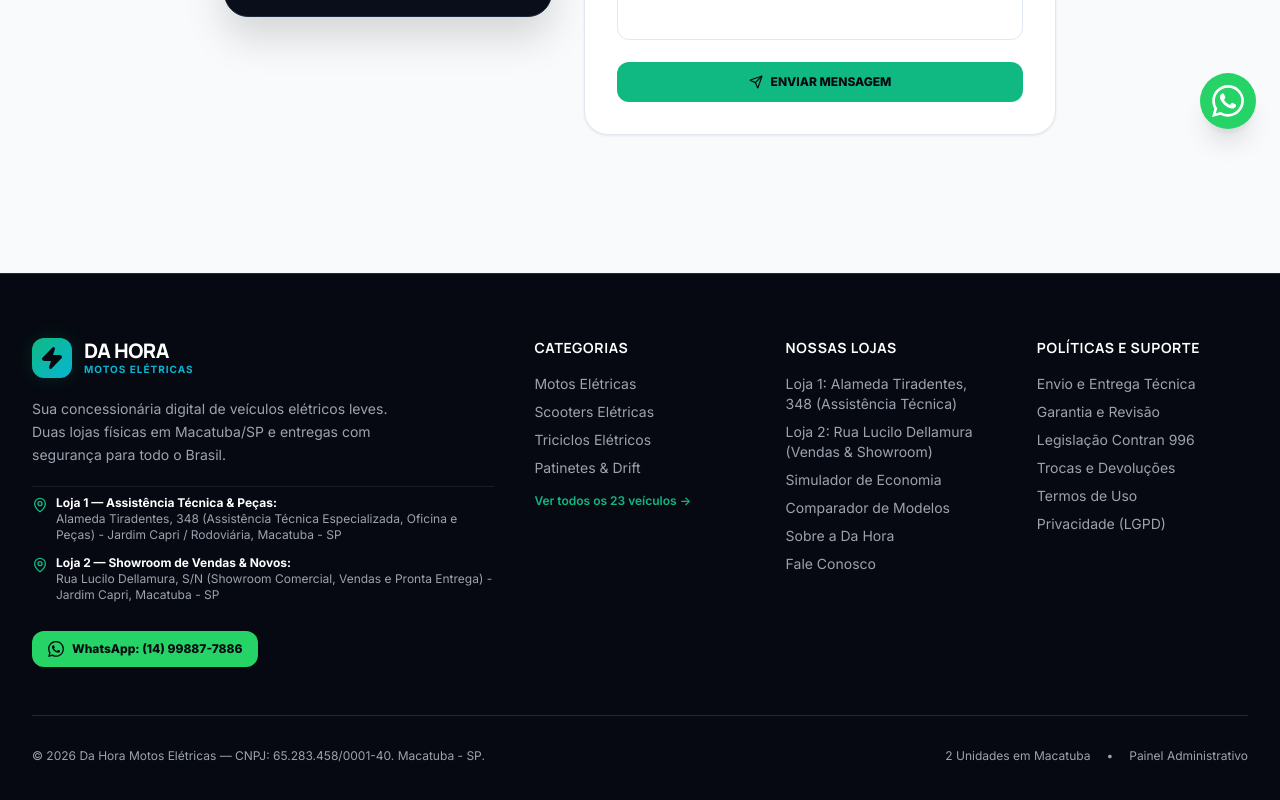
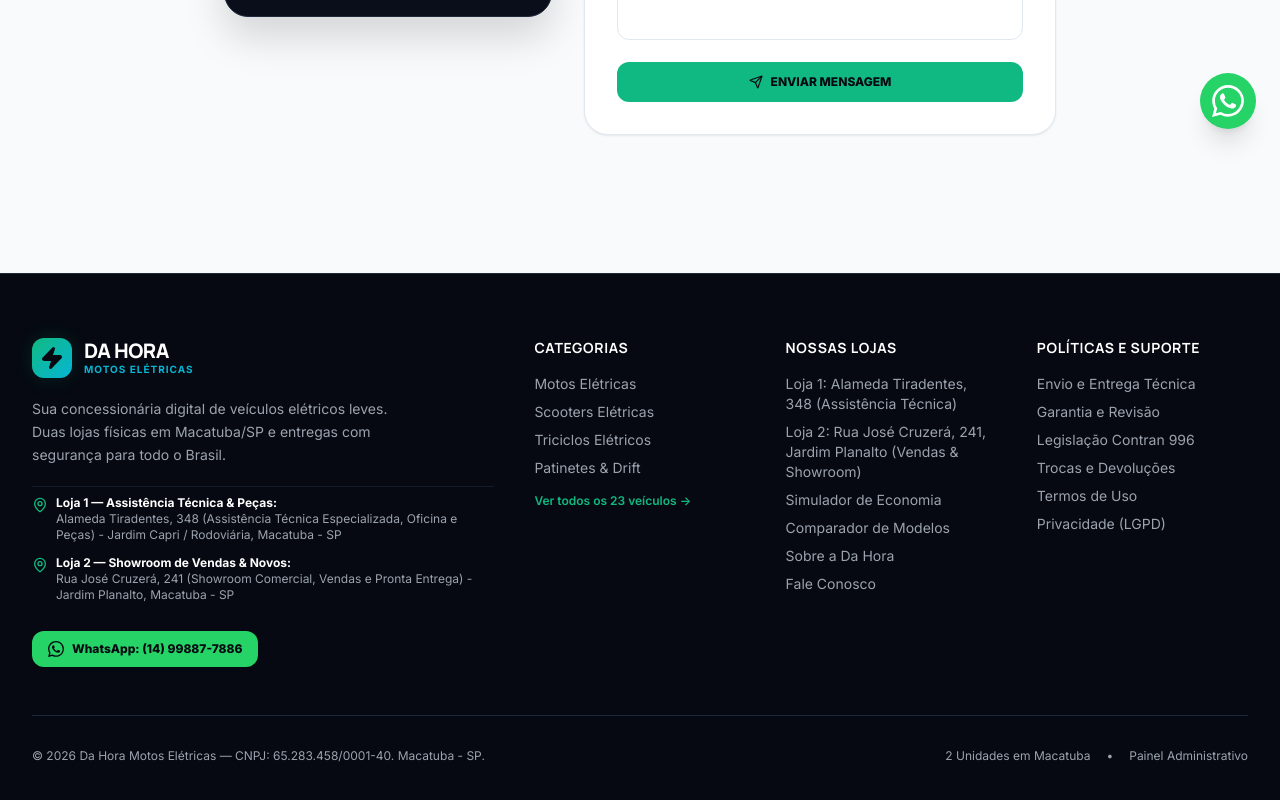
Before and after one commit to niltinhoapp/dahora-motos-eletricas, a React (Vite) app: page /#/contato in a window 1280 px wide. Shown: the part 647-1447 px from the top of the page. Built offline with nearby package versions, Linux system fonts and the light colour scheme; no server answers.

Commit message:
fix(store): atualizar endereco da Loja 2 para Rua Jose Cruzera, 241 - Jardim Planalto

```diff
--- a/src/components/layout/Footer.tsx
+++ b/src/components/layout/Footer.tsx
@@ -145,7 +145,7 @@ export function Footer() {
               </li>
               <li>
                 <Link to="/showroom" className="text-gray-400 hover:text-white transition-colors">
-                  Loja 2: Rua Lucilo Dellamura (Vendas & Showroom)
+                  Loja 2: Rua José Cruzerá, 241, Jardim Planalto (Vendas & Showroom)
                 </Link>
               </li>
               <li>
--- a/src/data/demo.ts
+++ b/src/data/demo.ts
@@ -30,17 +30,17 @@ export const macatubaStores: PhysicalStore[] = [
     id: 'loja-2-vendas',
     name: 'Loja 2 — Showroom de Vendas & Novos',
     tag: 'Loja 2 • Showroom de Vendas & Novos',
-    street: 'Rua Lucilo Dellamura',
-    number: 'S/N',
+    street: 'Rua José Cruzerá',
+    number: '241',
     complement: 'Showroom Comercial, Vendas e Pronta Entrega',
-    neighborhood: 'Jardim Capri',
+    neighborhood: 'Jardim Planalto',
     city: 'Macatuba',
     state: 'SP',
-    cep: '17290-504',
+    cep: '17290-000',
     phone: '(14) 99887-7886',
     whatsapp: '5514998877886',
     hours: 'Segunda a Sexta: 08h às 18h | Sábados: 08h às 13h',
-    googleMapsUrl: 'https://maps.google.com/?q=Rua+Lucilo+Dellamura+Macatuba+SP',
+    googleMapsUrl: 'https://maps.google.com/?q=Rua+Jose+Cruzera+241+Jardim+Planalto+Macatuba+SP',
     isMain: false,
   },
 ];
@@ -2206,7 +2206,7 @@ export const demoFAQItems: FAQItem[] = [
   {
     id: 'faq-1',
     question: 'Onde ficam as lojas físicas da Da Hora em Macatuba?',
-    answer: 'Contamos com 2 unidades em Macatuba/SP: a Loja 1 (Showroom Principal) fica na Alameda Tiradentes, nº 348 (ao lado da Rodoviária), e a Loja 2 (Centro de Distribuição & Montagem) fica na Rua Lucilo Dellamura, Jardim Capri.',
+    answer: 'Contamos com 2 unidades em Macatuba/SP: a Loja 1 (Assistência Técnica & Peças) fica na Alameda Tiradentes, nº 348 (ao lado da Rodoviária), e a Loja 2 (Showroom de Vendas & Novos) fica na Rua José Cruzerá, nº 241, Jardim Planalto.',
     category: 'Showroom',
     order: 1,
   },
--- a/src/pages/DriftLandingPage.tsx
+++ b/src/pages/DriftLandingPage.tsx
@@ -546,7 +546,7 @@ export function DriftLandingPage() {
                       <Zap className="w-4 h-4 text-amber-400" /> Retirada no Showroom (Loja 2)
                     </h4>
                     <p className="text-xs text-slate-400">
-                      Garanta o preço de Black Friday e retire na nossa loja física (Rua Lucilo Dellamura) no dia que preferir.
+                      Garanta o preço de Black Friday e retire na nossa loja física (Rua José Cruzerá, 241, Jardim Planalto) no dia que preferir.
                     </p>
                   </div>
                 </div>
@@ -739,7 +739,7 @@ export function DriftLandingPage() {
               </p>
               <p className="text-slate-300 pt-1">
                 🛵 <strong className="text-white">Loja 2 (Showroom & Vendas):</strong><br />
-                Rua Lucilo Dellamura – Macatuba/SP
+                Rua José Cruzerá, 241 – Jardim Planalto, Macatuba/SP
               </p>
             </div>
 
--- a/src/pages/PatineteLandingPage.tsx
+++ b/src/pages/PatineteLandingPage.tsx
@@ -530,7 +530,7 @@ export function PatineteLandingPage() {
                       <Zap className="w-4 h-4 text-amber-400" /> Retirada Imediata no Showroom (Loja 2)
                     </h4>
                     <p className="text-xs text-slate-400">
-                      Prefere retirar hoje mesmo? Passe no nosso Showroom na Rua Lucilo Dellamura e leve o seu na hora.
+                      Prefere retirar hoje mesmo? Passe no nosso Showroom na Rua José Cruzerá, 241, Jardim Planalto e leve o seu na hora.
                     </p>
                   </div>
                 </div>
@@ -723,7 +723,7 @@ export function PatineteLandingPage() {
               </p>
               <p className="text-slate-300 pt-1">
                 🛵 <strong className="text-white">Loja 2 (Showroom & Vendas):</strong><br />
-                Rua Lucilo Dellamura – Macatuba/SP
+                Rua José Cruzerá, 241 – Jardim Planalto, Macatuba/SP
               </p>
             </div>
 
--- a/src/pages/ProductDetailPage.tsx
+++ b/src/pages/ProductDetailPage.tsx
@@ -429,7 +429,7 @@ export function ProductDetailPage() {
                     <span>Suporte Local em Macatuba</span>
                   </h4>
                   <p className="text-dahora-gray leading-relaxed">
-                    Dispomos de 2 unidades físicas em Macatuba (Alameda Tiradentes, 348 e Rua Lucilo Dellamura) para assistência técnica, peças de reposição e revisões.
+                    Dispomos de 2 unidades físicas em Macatuba (Alameda Tiradentes, 348 e Rua José Cruzerá, 241, Jardim Planalto) para assistência técnica, showroom de vendas, peças de reposição e revisões.
                   </p>
                 </div>
               </div>
--- a/src/pages/ShowroomPage.tsx
+++ b/src/pages/ShowroomPage.tsx
@@ -48,7 +48,7 @@ export function ShowroomPage() {
                 Loja 2: Showroom de Vendas & Novos
               </h3>
               <p className="text-slate-600 leading-relaxed text-xs">
-                Localizada na Rua Lucilo Dellamura, Jardim Capri, é o nosso espaço comercial dedicado para você conhecer de perto toda a linha de motos, scooters, triciclos e patinetes elétricos 0km, realizar test-ride e receber consultoria especializada para sua compra.
+                Localizada na Rua José Cruzerá, 241, Jardim Planalto, é o nosso espaço comercial dedicado para você conhecer de perto toda a linha de motos, scooters, triciclos e patinetes elétricos 0km, realizar test-ride e receber consultoria especializada para sua compra.
               </p>
             </div>
           </div>
--- a/src/pages/TricicloLandingPage.tsx
+++ b/src/pages/TricicloLandingPage.tsx
@@ -552,7 +552,7 @@ export function TricicloLandingPage() {
                       <Zap className="w-4 h-4 text-amber-400" /> Retirada no Showroom (Loja 2)
                     </h4>
                     <p className="text-xs text-slate-400">
-                      Garanta o preço de Black Friday e retire na nossa loja física (Rua Lucilo Dellamura) no dia que preferir.
+                      Garanta o preço de Black Friday e retire na nossa loja física (Rua José Cruzerá, 241, Jardim Planalto) no dia que preferir.
                     </p>
                   </div>
                 </div>
@@ -745,7 +745,7 @@ export function TricicloLandingPage() {
               </p>
               <p className="text-slate-300 pt-1">
                 🛵 <strong className="text-white">Loja 2 (Showroom & Vendas):</strong><br />
-                Rua Lucilo Dellamura – Macatuba/SP
+                Rua José Cruzerá, 241 – Jardim Planalto, Macatuba/SP
               </p>
             </div>
 
```
